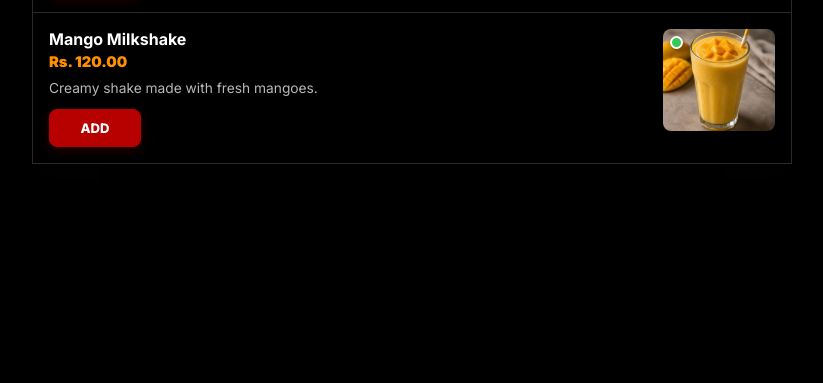
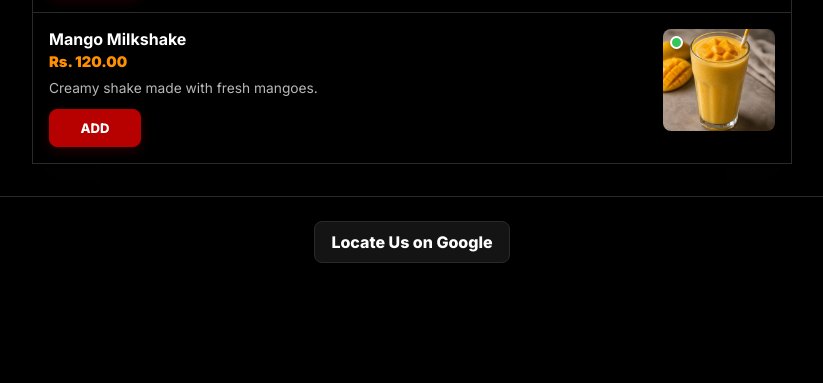
Before and after one commit to gurpreetbumrah1971/doodees, a PHP site: page / in a window 1280 px wide. Shown: the part 2308-2691 px from the top of the page, without its empty margins (228-1051 px from the left). Before the commit the page ends 2472 px from the top, so only its background shows below. Run offline with PHP 8.4, Linux system fonts and the light colour scheme.

Commit message:
Add "Locate Us on Google" CTA to the footer of every page
Co-Authored-By: Claude Sonnet 5 <noreply@anthropic.com>
Claude-Session: https://claude.ai/code/session_01FRB8ARJyjeH1xmeJR9JUhX

```diff
--- a/about.html
+++ b/about.html
@@ -68,6 +68,9 @@
             <div class="about-address"><strong>Doodee's</strong><span>Shop No. 02, Sai Proviso Krutika CHS, Plot 87, Sector 17,<br>Koparkhairane 400709</span><span>Near Tej Vedant Hospital</span><a class="btn secondary" href="https://www.google.com/maps/place/19%C2%B006'04.0%22N+72%C2%B059'53.5%22E/@19.1011162,72.9956195,17z/data=!3m1!4b1!4m4!3m3!8m2!3d19.1011111!4d72.9981944" target="_blank" rel="noopener">Locate Us on Google Maps</a></div>
         </section>
     </main>
+    <footer class="site-footer">
+        <a class="btn secondary" href="https://www.google.com/maps/place/19%C2%B006'04.0%22N+72%C2%B059'53.5%22E/@19.1011162,72.9956195,17z/data=!3m1!4b1!4m4!3m3!8m2!3d19.1011111!4d72.9981944" target="_blank" rel="noopener">Locate Us on Google</a>
+    </footer>
         <a class="floating-whatsapp-button" href="https://wa.me/918879630082" target="_blank" rel="noopener" aria-label="Send WhatsApp message to Doodee's" title="WhatsApp"><svg viewBox="0 0 24 24" aria-hidden="true"><path d="M12.04 2c-5.47 0-9.92 4.45-9.92 9.92 0 1.75.46 3.46 1.34 4.97L2 22l5.25-1.38a9.9 9.9 0 0 0 4.79 1.22h.01c5.47 0 9.92-4.45 9.92-9.92S17.52 2 12.04 2Zm0 18.16h-.01a8.2 8.2 0 0 1-4.17-1.14l-.3-.18-3.12.82.83-3.04-.2-.31a8.18 8.18 0 0 1-1.25-4.39c0-4.53 3.69-8.22 8.23-8.22a8.19 8.19 0 0 1 8.22 8.22c0 4.54-3.69 8.24-8.23 8.24Z"></path></svg></a>
     <script src="assets/app.js?v=doodees-3"></script>
 </body>
--- a/account.html
+++ b/account.html
@@ -40,6 +40,9 @@
             <div class="account-content" data-account-content></div>
         </section>
     </main>
+    <footer class="site-footer">
+        <a class="btn secondary" href="https://www.google.com/maps/place/19%C2%B006'04.0%22N+72%C2%B059'53.5%22E/@19.1011162,72.9956195,17z/data=!3m1!4b1!4m4!3m3!8m2!3d19.1011111!4d72.9981944" target="_blank" rel="noopener">Locate Us on Google</a>
+    </footer>
     <a class="floating-whatsapp-button" href="https://wa.me/918879630082" target="_blank" rel="noopener" aria-label="Send WhatsApp message to Doodee's" title="WhatsApp"><svg viewBox="0 0 24 24" aria-hidden="true" focusable="false"><path d="M12.04 2c-5.47 0-9.92 4.45-9.92 9.92 0 1.75.46 3.46 1.34 4.97L2 22l5.25-1.38a9.9 9.9 0 0 0 4.79 1.22h.01c5.47 0 9.92-4.45 9.92-9.92S17.52 2 12.04 2Zm0 18.16h-.01a8.2 8.2 0 0 1-4.17-1.14l-.3-.18-3.12.82.83-3.04-.2-.31a8.18 8.18 0 0 1-1.25-4.39c0-4.53 3.69-8.22 8.23-8.22a8.19 8.19 0 0 1 8.22 8.22c0 4.54-3.69 8.24-8.23 8.24Zm4.51-6.16c-.25-.12-1.47-.73-1.69-.81-.23-.08-.39-.12-.56.12-.16.25-.64.81-.78.97-.14.17-.29.19-.54.07-.25-.13-1.04-.38-1.98-1.22-.73-.65-1.23-1.46-1.37-1.7-.14-.25-.01-.38.11-.51.11-.11.25-.29.37-.43.12-.15.16-.25.25-.41.08-.17.04-.31-.02-.44-.07-.12-.56-1.34-.76-1.84-.2-.48-.41-.42-.56-.43h-.48c-.17 0-.43.06-.66.31-.23.25-.87.85-.87 2.06s.89 2.39 1.02 2.56c.12.16 1.76 2.68 4.26 3.75.6.26 1.06.41 1.42.53.6.19 1.14.16 1.57.1.48-.07 1.47-.6 1.68-1.18.2-.58.2-1.07.14-1.19-.06-.1-.23-.16-.48-.29Z"></path></svg></a>
     <script src="assets/app.js?v=doodees-3"></script>
 </body>
--- a/assets/style.css
+++ b/assets/style.css
@@ -2163,6 +2163,13 @@ th {
     border-radius: 8px;
     background: var(--surface);
     word-break: break-all;
+}
+
+.site-footer {
+    display: flex;
+    justify-content: center;
+    padding: 1.5rem 1rem;
+    border-top: 1px solid var(--line);
 }
 
 .footer-address {
--- a/checkout.html
+++ b/checkout.html
@@ -203,6 +203,9 @@
         </div>
     </section>
 </main>
+<footer class="site-footer">
+    <a class="btn secondary" href="https://www.google.com/maps/place/19%C2%B006'04.0%22N+72%C2%B059'53.5%22E/@19.1011162,72.9956195,17z/data=!3m1!4b1!4m4!3m3!8m2!3d19.1011111!4d72.9981944" target="_blank" rel="noopener">Locate Us on Google</a>
+</footer>
 <a class="floating-cart-bar" href="checkout.html" data-floating-cart hidden>
     <span>
         <strong>Your Order</strong>
--- a/index.html
+++ b/index.html
@@ -1811,6 +1811,9 @@
         </div>
 </section>
 </main>
+<footer class="site-footer">
+    <a class="btn secondary" href="https://www.google.com/maps/place/19%C2%B006'04.0%22N+72%C2%B059'53.5%22E/@19.1011162,72.9956195,17z/data=!3m1!4b1!4m4!3m3!8m2!3d19.1011111!4d72.9981944" target="_blank" rel="noopener">Locate Us on Google</a>
+</footer>
 <a class="floating-cart-bar" href="checkout.html" data-floating-cart hidden>
     <span>
         <strong>Your Order</strong>
--- a/menu.html
+++ b/menu.html
@@ -1811,6 +1811,9 @@
         </div>
 </section>
 </main>
+<footer class="site-footer">
+    <a class="btn secondary" href="https://www.google.com/maps/place/19%C2%B006'04.0%22N+72%C2%B059'53.5%22E/@19.1011162,72.9956195,17z/data=!3m1!4b1!4m4!3m3!8m2!3d19.1011111!4d72.9981944" target="_blank" rel="noopener">Locate Us on Google</a>
+</footer>
 <a class="floating-cart-bar" href="checkout.html" data-floating-cart hidden>
     <span>
         <strong>Your Order</strong>
```
